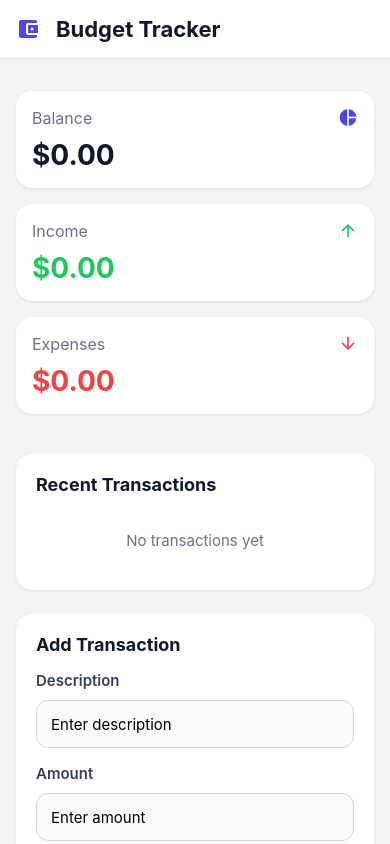
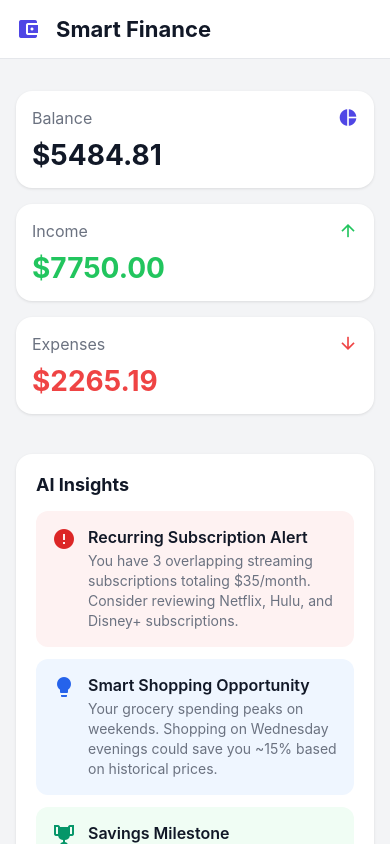
Before and after one commit to ukataria/Bitcamp2025, a React Native app in the folder frontend/: screen / in a window 390 px wide. Built offline with nearby package versions, Linux system fonts and the light colour scheme.

Commit message:
Update to hardcoded UI

```diff
--- a/frontend/src/App.tsx
+++ b/frontend/src/App.tsx
@@ -1,4 +1,4 @@
-import React, { useState } from 'react';
+import { useState } from 'react';
 import {
   View,
   Text,
@@ -15,7 +15,7 @@ import { MaterialCommunityIcons } from '@expo/vector-icons';
 import { Picker } from '@react-native-picker/picker';
 
 // Get device dimensions to create responsive layouts
-const { width, height } = Dimensions.get('window');
+const { width } = Dimensions.get('window');
 const isLargeDevice = width >= 400; // Check if it's a larger device like iPhone 15 Pro Max
 
 type Transaction = {
@@ -25,20 +25,187 @@ type Transaction = {
   category: string;
   date: string;
   type: 'income' | 'expense';
+  merchant?: string;
+  location?: string;
 };
 
 type Category = {
   name: string;
   budget: number;
+  icon: keyof typeof MaterialCommunityIcons.glyphMap;
+  insights?: string[];
 };
 
+type InsightType = {
+  title: string;
+  description: string;
+  type: 'warning' | 'tip' | 'achievement';
+  icon: keyof typeof MaterialCommunityIcons.glyphMap;
+};
+
+// Mock data for demo purposes
+const mockTransactions: Transaction[] = [
+  {
+    id: '1',
+    description: 'Monthly Groceries',
+    amount: 245.50,
+    category: 'Food',
+    date: '2024-04-12',
+    type: 'expense',
+    merchant: 'Whole Foods',
+    location: 'San Francisco, CA'
+  },
+  {
+    id: '2',
+    description: 'Netflix Subscription',
+    amount: 15.99,
+    category: 'Entertainment',
+    date: '2024-04-11',
+    type: 'expense',
+    merchant: 'Netflix'
+  },
+  {
+    id: '3',
+    description: 'Salary Deposit',
+    amount: 3500.00,
+    category: 'Income',
+    date: '2024-04-01',
+    type: 'income',
+    merchant: 'Tech Corp Inc'
+  },
+  {
+    id: '4',
+    description: 'Uber Eats Dinner',
+    amount: 25.99,
+    category: 'Food',
+    date: '2025-04-10',
+    type: 'expense',
+    merchant: 'Uber Eats',
+    location: 'San Francisco, CA'
+  },
+  {
+    id: '5',
+    description: 'Grocery Shopping',
+    amount: 85.47,
+    category: 'Food',
+    date: '2025-04-08',
+    type: 'expense',
+    merchant: 'Whole Foods',
+    location: 'San Francisco, CA'
+  },
+  {
+    id: '6',
+    description: 'Monthly Salary',
+    amount: 4250.00,
+    category: 'Income',
+    date: '2025-04-01',
+    type: 'income',
+    merchant: 'Tech Corp Inc'
+  },
+  {
+    id: '7',
+    description: 'Apartment Rent',
+    amount: 1800.00,
+    category: 'Housing',
+    date: '2025-04-01',
+    type: 'expense',
+  },
+  {
+    id: '8',
+    description: 'Uber Ride',
+    amount: 18.50,
+    category: 'Transportation',
+    date: '2025-04-09',
+    type: 'expense',
+    merchant: 'Uber',
+    location: 'San Francisco, CA'
+  },
+  {
+    id: '9',
+    description: 'Starbucks Coffee',
+    amount: 5.75,
+    category: 'Food',
+    date: '2025-04-11',
+    type: 'expense',
+    merchant: 'Starbucks',
+    location: 'San Francisco, CA'
+  },
+  {
+    id: '10',
+    description: 'Amazon Purchase',
+    amount: 67.99,
+    category: 'Shopping',
+    date: '2025-04-07',
+    type: 'expense',
+    merchant: 'Amazon',
+  },
+];
+
+// Mock AI-generated insights
+const mockInsights: InsightType[] = [
+  {
+    title: 'Recurring Subscription Alert',
+    description: 'You have 3 overlapping streaming subscriptions totaling $35/month. Consider reviewing Netflix, Hulu, and Disney+ subscriptions.',
+    type: 'warning',
+    icon: 'alert-circle',
+  },
+  {
+    title: 'Smart Shopping Opportunity',
+    description: 'Your grocery spending peaks on weekends. Shopping on Wednesday evenings could save you ~15% based on historical prices.',
+    type: 'tip',
+    icon: 'lightbulb',
+  },
+  {
+    title: 'Savings Milestone',
+    description: "Great job! You've reduced dining out expenses by 20% compared to last month.",
+    type: 'achievement',
+    icon: 'trophy',
+  },
+];
+
 function App() {
-  const [transactions, setTransactions] = useState<Transaction[]>([]);
+  const [transactions, setTransactions] = useState<Transaction[]>(mockTransactions);
   const [categories] = useState<Category[]>([
-    { name: 'Housing', budget: 1000 },
-    { name: 'Food', budget: 500 },
-    { name: 'Transportation', budget: 300 },
-    { name: 'Entertainment', budget: 200 },
+    {
+      name: 'Food',
+      budget: 500,
+      icon: 'food',
+      insights: [
+        'Grocery spending is 15% higher than similar households',
+        'Most expensive shopping day: Saturdays',
+        "Frequent stores: Whole Foods (65%), Trader Joe's (25%)",
+      ],
+    },
+    {
+      name: 'Entertainment',
+      budget: 200,
+      icon: 'movie',
+      insights: [
+        'Subscription overlap detected',
+        'Peak entertainment spending: Weekends',
+        'Digital vs Physical: 80% digital purchases',
+      ],
+    },
+    {
+      name: 'Transport',
+      budget: 300,
+      icon: 'car',
+      insights: [
+        'Public transit could save $150/month',
+        'Peak ride-share times: Friday nights',
+        'Consider carpooling options',
+      ],
+    },
+    {
+      name: 'Housing',
+      budget: 2000,
+      icon: 'home',
+      insights: [
+        'Utilities 20% above average',
+        'Consider energy-efficient upgrades',
+        'Rent is within market range',
+      ],
+    },
   ]);
   const [newTransaction, setNewTransaction] = useState<{
     description: string;
@@ -48,9 +215,10 @@ function App() {
   }>({
     description: '',
     amount: '',
-    category: 'Housing',
+    category: 'Food',
     type: 'expense',
   });
+  const [selectedCategory, setSelectedCategory] = useState<string>('Food');
 
   // Use insets to get safe area values
   const insets = useSafeAreaInsets();
@@ -70,7 +238,7 @@ function App() {
     setNewTransaction({
       description: '',
       amount: '',
-      category: 'Housing',
+      category: 'Food',
       type: 'expense',
     });
   };
@@ -89,6 +257,21 @@ function App() {
 
   const balance = totalIncome - totalExpenses;
 
+  const renderInsightCard = (insight: InsightType) => (
+    <View style={[styles.insightCard, styles[`${insight.type}Card`]]}>
+      <MaterialCommunityIcons
+        name={insight.icon}
+        size={24}
+        color={insight.type === 'warning' ? '#DC2626' :
+               insight.type === 'tip' ? '#2563EB' : '#059669'}
+      />
+      <View style={styles.insightContent}>
+        <Text style={styles.insightTitle}>{insight.title}</Text>
+        <Text style={styles.insightDescription}>{insight.description}</Text>
+      </View>
+    </View>
+  );
+
   return (
     <SafeAreaView style={styles.safeArea} edges={['left', 'right']}>
       <View style={[
@@ -97,7 +280,7 @@ function App() {
       ]}>
         <View style={styles.headerContent}>
           <MaterialCommunityIcons name="wallet" size={24} color="#4F46E5" />
-          <Text style={styles.headerText}>Budget Tracker</Text>
+          <Text style={styles.headerText}>Smart Finance</Text>
         </View>
       </View>
 
@@ -138,12 +321,20 @@ function App() {
 
         <View style={styles.content}>
           <View style={styles.section}>
+            <Text style={styles.sectionTitle}>AI Insights</Text>
+            <View style={styles.insightsList}>
+              {mockInsights.map((insight, index) => (
+                <View key={index}>
+                  {renderInsightCard(insight)}
+                </View>
+              ))}
+            </View>
+          </View>
+
+          <View style={styles.section}>
             <Text style={styles.sectionTitle}>Recent Transactions</Text>
             <View style={styles.transactionsList}>
-              {transactions.length === 0 ? (
-                <Text style={styles.emptyText}>No transactions yet</Text>
-              ) : (
-                transactions.map(transaction => (
+              {transactions.map(transaction => (
                 <View key={transaction.id} style={styles.transactionItem}>
                   <View style={styles.transactionInfo}>
                     <Text style={styles.transactionDescription}>
@@ -151,6 +342,7 @@ function App() {
                     </Text>
                     <Text style={styles.transactionMeta}>
                       {transaction.category} • {transaction.date}
+                      {transaction.merchant && ` • ${transaction.merchant}`}
                     </Text>
                   </View>
                   <View style={styles.transactionAmount}>
@@ -177,8 +369,69 @@ function App() {
                     </TouchableOpacity>
                   </View>
                 </View>
-                ))
+              ))}
+              {transactions.length === 0 && (
+                <Text style={styles.emptyText}>No transactions yet</Text>
               )}
+            </View>
+          </View>
+
+          <View style={styles.section}>
+            <Text style={styles.sectionTitle}>Category Insights</Text>
+            <View style={styles.categoriesList}>
+              {categories.map(category => {
+                const spent = transactions
+                  .filter(t => t.category === category.name && t.type === 'expense')
+                  .reduce((sum, t) => sum + t.amount, 0);
+                const percentage = (spent / category.budget) * 100;
+
+                return (
+                  <TouchableOpacity
+                    key={category.name}
+                    style={styles.categoryItem}
+                    onPress={() => setSelectedCategory(category.name)}
+                  >
+                    <View style={styles.categoryHeader}>
+                      <View style={styles.categoryInfo}>
+                        <MaterialCommunityIcons
+                          name={category.icon}
+                          size={20}
+                          color="#4F46E5"
+                        />
+                        <Text style={styles.categoryName}>{category.name}</Text>
+                      </View>
+                      <Text style={styles.categoryAmount}>
+                        ${spent.toFixed(2)} / ${category.budget}
+                      </Text>
+                    </View>
+                    <View style={styles.progressBar}>
+                      <View
+                        style={[
+                          styles.progressFill,
+                          {
+                            width: `${Math.min(percentage, 100)}%`,
+                            backgroundColor:
+                              percentage > 100
+                                ? '#DC2626'
+                                : percentage > 75
+                                ? '#D97706'
+                                : '#059669',
+                          },
+                        ]}
+                      />
+                    </View>
+                    {selectedCategory === category.name && category.insights && (
+                      <View style={styles.categoryInsights}>
+                        {category.insights.map((insight, index) => (
+                          <Text key={index} style={styles.categoryInsight}>
+                            • {insight}
+                          </Text>
+                        ))}
+                      </View>
+                    )}
+                  </TouchableOpacity>
+                );
+              })}
             </View>
           </View>
 
@@ -299,45 +552,6 @@ function App() {
               </TouchableOpacity>
             </View>
           </View>
-
-          <View style={styles.section}>
-            <Text style={styles.sectionTitle}>Budget Categories</Text>
-            <View style={styles.categoriesList}>
-              {categories.map(category => {
-                const spent = transactions
-                  .filter(t => t.category === category.name && t.type === 'expense')
-                  .reduce((sum, t) => sum + t.amount, 0);
-                const percentage = (spent / category.budget) * 100;
-
-                return (
-                  <View key={category.name} style={styles.categoryItem}>
-                    <View style={styles.categoryHeader}>
-                      <Text style={styles.categoryName}>{category.name}</Text>
-                      <Text style={styles.categoryAmount}>
-                        ${spent.toFixed(2)} / ${category.budget}
-                      </Text>
-                    </View>
-                    <View style={styles.progressBar}>
-                      <View
-                        style={[
-                          styles.progressFill,
-                          {
-                            width: `${Math.min(percentage, 100)}%`,
-                            backgroundColor:
-                              percentage > 100
-                                ? '#DC2626'
-                                : percentage > 75
-                                ? '#D97706'
-                                : '#059669',
-                          },
-                        ]}
-                      />
-                    </View>
-                  </View>
-                );
-              })}
-            </View>
-          </View>
         </View>
       </ScrollView>
     </SafeAreaView>
@@ -428,17 +642,51 @@ const styles = StyleSheet.create({
   sectionTitle: {
     fontSize: isLargeDevice ? 20 : 18,
     fontWeight: 'bold',
-    marginBottom: isLargeDevice ? 20 : 16,
+    marginBottom: 16,
     color: '#111827',
   },
+  insightsList: {
+    gap: 12,
+  },
+  insightCard: {
+    flexDirection: 'row',
+    padding: 16,
+    backgroundColor: '#F9FAFB',
+    borderRadius: 12,
+    alignItems: 'flex-start',
+  },
+  warningCard: {
+    backgroundColor: '#FEF2F2',
+  },
+  tipCard: {
+    backgroundColor: '#EFF6FF',
+  },
+  achievementCard: {
+    backgroundColor: '#F0FDF4',
+  },
+  insightContent: {
+    marginLeft: 12,
+    flex: 1,
+  },
+  insightTitle: {
+    fontSize: 16,
+    fontWeight: '600',
+    marginBottom: 4,
+    color: '#111827',
+  },
+  insightDescription: {
+    fontSize: 14,
+    color: '#6B7280',
+    lineHeight: 20,
+  },
   transactionsList: {
-    gap: isLargeDevice ? 16 : 12,
+    gap: 12,
   },
   transactionItem: {
     flexDirection: 'row',
     justifyContent: 'space-between',
     alignItems: 'center',
-    padding: isLargeDevice ? 16 : 14,
+    padding: 16,
     backgroundColor: '#F9FAFB',
     borderRadius: 12,
   },
@@ -446,53 +694,100 @@ const styles = StyleSheet.create({
     flex: 1,
   },
   transactionDescription: {
-    fontSize: isLargeDevice ? 16 : 15,
+    fontSize: 16,
     fontWeight: '600',
     color: '#111827',
     marginBottom: 4,
   },
   transactionMeta: {
-    fontSize: isLargeDevice ? 14 : 13,
+    fontSize: 14,
     color: '#6B7280',
   },
   transactionAmount: {
     flexDirection: 'row',
     alignItems: 'center',
-    gap: isLargeDevice ? 10 : 8,
+    gap: 12,
   },
   amount: {
-    fontSize: isLargeDevice ? 16 : 15,
+    fontSize: 16,
     fontWeight: '600',
   },
   deleteButton: {
-    padding: isLargeDevice ? 8 : 6,
+    padding: 8,
   },
   emptyText: {
-    fontSize: isLargeDevice ? 16 : 15,
+    fontSize: 16,
     color: '#6B7280',
     textAlign: 'center',
     padding: 20,
   },
+  categoriesList: {
+    gap: 16,
+  },
+  categoryItem: {
+    gap: 12,
+    backgroundColor: '#F9FAFB',
+    padding: 16,
+    borderRadius: 12,
+  },
+  categoryHeader: {
+    flexDirection: 'row',
+    justifyContent: 'space-between',
+    alignItems: 'center',
+    marginBottom: 8,
+  },
+  categoryInfo: {
+    flexDirection: 'row',
+    alignItems: 'center',
+    gap: 8,
+  },
+  categoryName: {
+    fontSize: 16,
+    fontWeight: '600',
+    color: '#111827',
+  },
+  categoryAmount: {
+    fontSize: 16,
+    color: '#6B7280',
+  },
+  categoryInsights: {
+    marginTop: 12,
+    gap: 8,
+  },
+  categoryInsight: {
+    fontSize: 14,
+    color: '#6B7280',
+    lineHeight: 20,
+  },
+  progressBar: {
+    height: 8,
+    backgroundColor: '#E5E7EB',
+    borderRadius: 12,
+    overflow: 'hidden',
+  },
+  progressFill: {
+    height: '100%',
+    borderRadius: 12,
+  },
   form: {
-    gap: isLargeDevice ? 20 : 16,
+    gap: 20,
   },
   formGroup: {
-    gap: isLargeDevice ? 8 : 6,
+    gap: 8,
   },
   label: {
-    fontSize: isLargeDevice ? 16 : 15,
+    fontSize: 16,
     fontWeight: '600',
     color: '#374151',
     marginBottom: 4,
   },
   input: {
-    padding: isLargeDevice ? 16 : 14,
-    fontSize: isLargeDevice ? 16 : 15,
+    padding: 16,
+    fontSize: 16,
     backgroundColor: '#F9FAFB',
     borderWidth: 1,
     borderColor: '#D1D5DB',
     borderRadius: 12,
-    height: isLargeDevice ? 54 : 48,
   },
   pickerContainer: {
     borderWidth: 1,
@@ -500,30 +795,27 @@ const styles = StyleSheet.create({
     borderRadius: 12,
     backgroundColor: '#F9FAFB',
     overflow: 'hidden',
-    height: isLargeDevice ? 54 : 48,
   },
   picker: {
-    height: isLargeDevice ? 54 : 48,
+    height: 50,
     width: '100%',
   },
   typeButtons: {
     flexDirection: 'row',
-    gap: isLargeDevice ? 16 : 12,
+    gap: 12,
   },
   typeButton: {
     flex: 1,
-    padding: isLargeDevice ? 16 : 14,
+    padding: 16,
     borderRadius: 12,
     backgroundColor: '#F3F4F6',
     alignItems: 'center',
-    height: isLargeDevice ? 54 : 48,
-    justifyContent: 'center',
   },
   activeTypeButton: {
     backgroundColor: '#4F46E5',
   },
   typeButtonText: {
-    fontSize: isLargeDevice ? 16 : 15,
+    fontSize: 16,
     fontWeight: '600',
     color: '#6B7280',
   },
@@ -534,52 +826,17 @@ const styles = StyleSheet.create({
     flexDirection: 'row',
     alignItems: 'center',
     justifyContent: 'center',
-    padding: isLargeDevice ? 16 : 14,
+    padding: 16,
     backgroundColor: '#4F46E5',
     borderRadius: 12,
-    marginTop: 12,
-    height: isLargeDevice ? 56 : 50,
+    marginTop: 8,
   },
   addButtonText: {
-    fontSize: isLargeDevice ? 16 : 15,
+    fontSize: 16,
     fontWeight: '600',
     color: '#FFFFFF',
     marginLeft: 8,
   },
-  categoriesList: {
-    gap: isLargeDevice ? 16 : 12,
-  },
-  categoryItem: {
-    gap: isLargeDevice ? 12 : 10,
-    backgroundColor: '#F9FAFB',
-    padding: isLargeDevice ? 16 : 14,
-    borderRadius: 12,
-  },
-  categoryHeader: {
-    flexDirection: 'row',
-    justifyContent: 'space-between',
-    alignItems: 'center',
-    marginBottom: isLargeDevice ? 8 : 6,
-  },
-  categoryName: {
-    fontSize: isLargeDevice ? 16 : 15,
-    fontWeight: '600',
-    color: '#111827',
-  },
-  categoryAmount: {
-    fontSize: isLargeDevice ? 15 : 14,
-    color: '#6B7280',
-  },
-  progressBar: {
-    height: isLargeDevice ? 8 : 6,
-    backgroundColor: '#E5E7EB',
-    borderRadius: 12,
-    overflow: 'hidden',
-  },
-  progressFill: {
-    height: '100%',
-    borderRadius: 12,
-  },
 });
 
 export default App;
```
Lines whose indentation alone changed are shown as unchanged.
